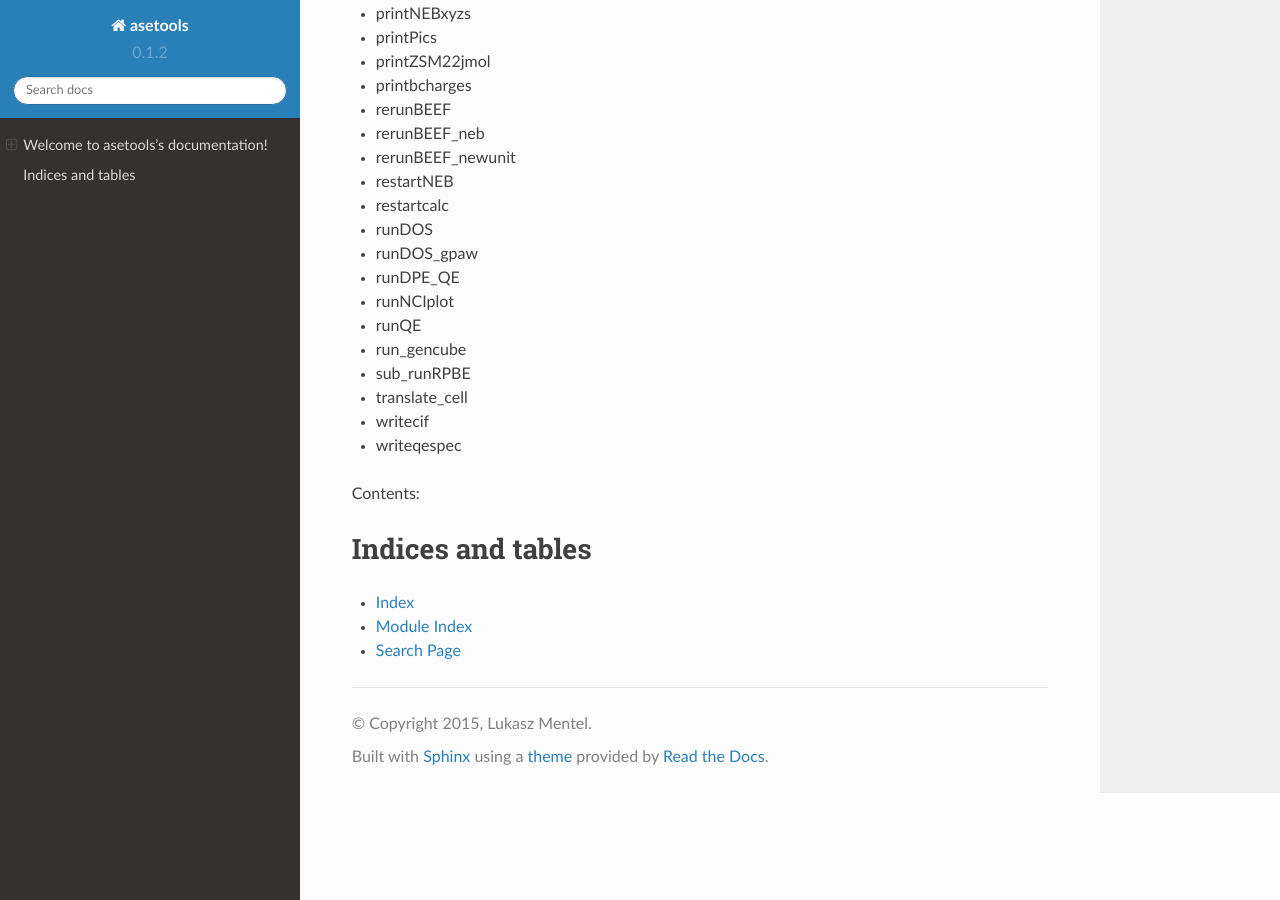
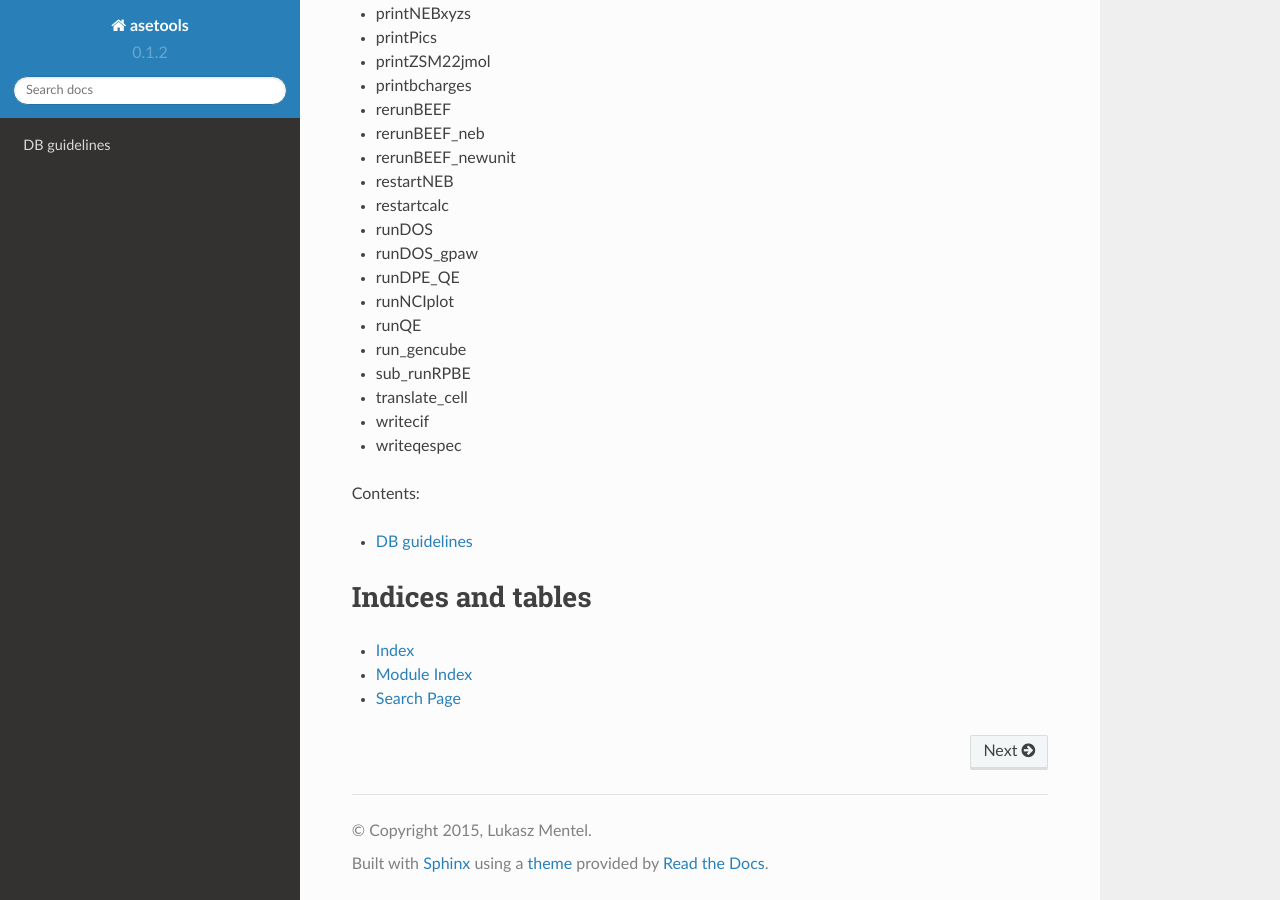
Before and after one commit to lmmentel/asetools, a Sphinx documentation site: the page built from docs/source/index.rst, in a window 1280 px wide and 900 px high, scrolled down 1566 px. Built offline with Sphinx 7.4.7 and the Read the Docs theme 2.0.0, drawn with Linux system fonts in a browser that asks for light colours; pages that are not in the unit, such as notebooks, are missing from menus.

Commit message:
added dbguidelines draft

```diff
--- /dev/null
+++ b/docs/source/dbguidelines.rst
@@ -0,0 +1,2 @@
+title
+=====
--- a/docs/source/index.rst
+++ b/docs/source/index.rst
@@ -92,6 +92,7 @@
    :maxdepth: 2
 
    Module reference <_reference/modules>
+   DB guidelines <dbguidelines>
 
 
 Indices and tables
```
